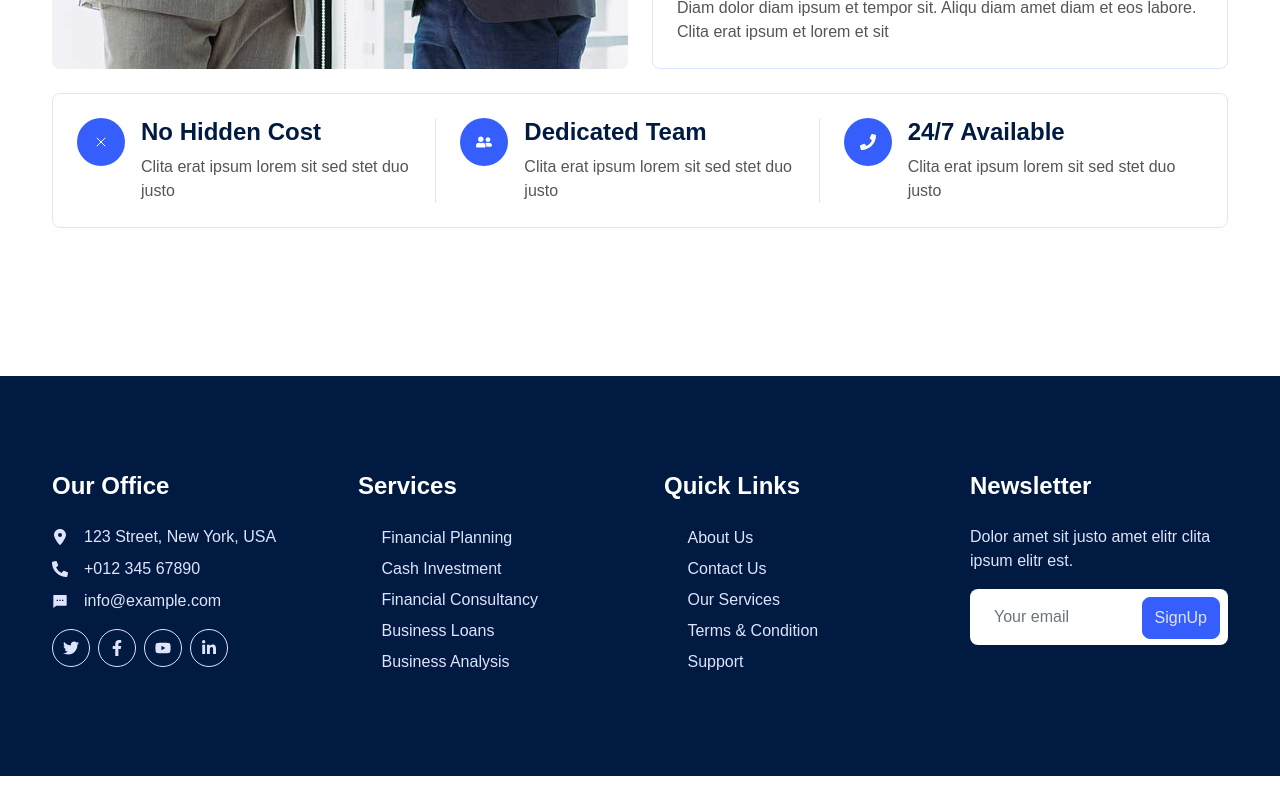
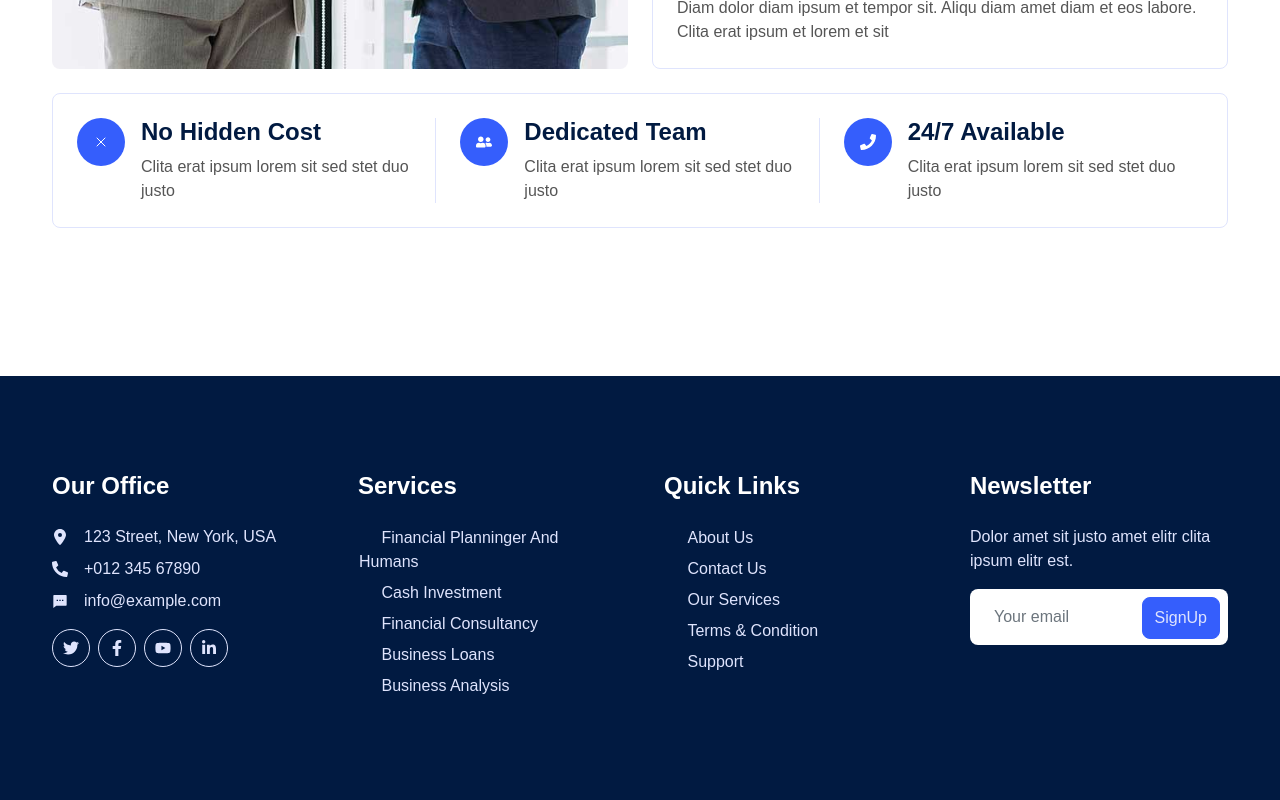
Before and after one commit to Zulfiqar-Ali10/Final-Hackathon-Frontend, a React (Vite) app: page /about in a window 1280 px wide. Shown: the part 705-1505 px from the top of the page. Before the commit the page ends 1481 px from the top, so only its background shows below. Built offline with nearby package versions, Linux system fonts and the light colour scheme.

Commit message:
changes-43

```diff
--- a/src/Components/Footer.jsx
+++ b/src/Components/Footer.jsx
@@ -75,7 +75,7 @@ export default function Footer() {
       <div className="col-lg-3 col-md-6">
         <h4 className="text-white mb-4">Services</h4>
         <a className="btn btn-link" href="">
-          Financial Planning
+          Financial Planninger and humans
         </a>
         <a className="btn btn-link" href="">
           Cash Investment
```
